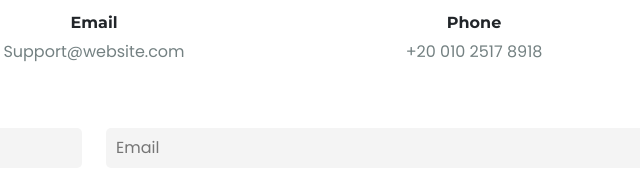
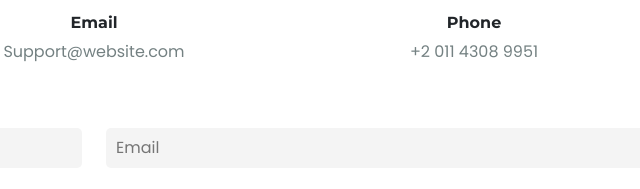
Before and after one commit to mohamed-sameer/Daniels, a plain HTML site: page index.html in a window 1280 px wide. Shown: the part 5174-5363 px from the top of the page, 546-1186 px from the left. Drawn offline with nearby package versions, Linux system fonts and the light colour scheme.

Commit message:
change number

```diff
--- a/index.html
+++ b/index.html
@@ -1097,7 +1097,7 @@
                     <i class="fa-solid fa-phone fa-fw"></i>
                   </span>
                   <h5 class="h6 fw-bold my-2">Phone</h5>
-                  <p class="text-center px-3">+20 010 2517 8918</p>
+                  <p class="text-center px-3">+2 011 4308 9951</p>
                 </div>
               </div>
             </div>
```
